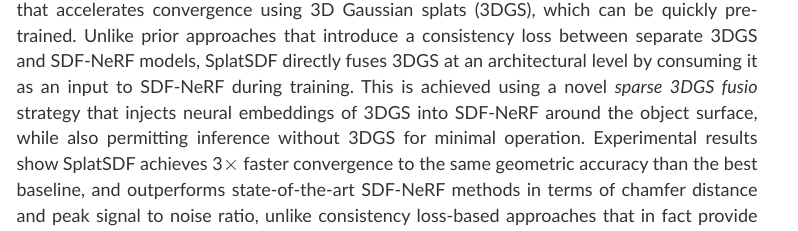
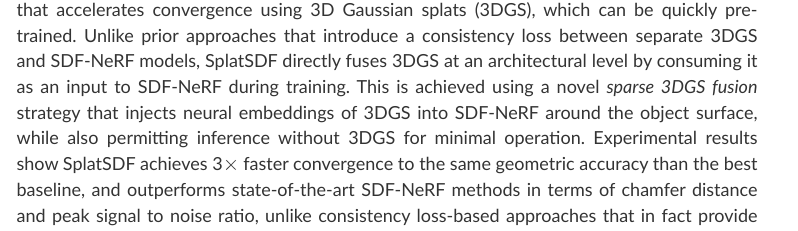
Before and after one commit to scientistrocknroll/splatsdf, a plain HTML site: page index.html in a window 1280 px wide. Shown: the part 430-661 px from the top of the page, 253-1051 px from the left. Drawn offline with nearby package versions, Linux system fonts and the light colour scheme; some packages are replaced by stand-ins of ours; a script that the page names is missing; some icons are missing; a web font is replaced by a local one.

Commit message:
Update index.html

```diff
--- a/index.html
+++ b/index.html
@@ -103,7 +103,7 @@
             We propose SplatSDF, a novel SDF-NeRF architecture that accelerates convergence using 3D Gaussian splats (3DGS), which can be quickly pre-trained.
           Unlike prior approaches that introduce a consistency loss between separate 3DGS and SDF-NeRF models,
             SplatSDF directly fuses 3DGS at an architectural level by consuming it as an input to SDF-NeRF during training.
-        This is achieved using a novel <em>sparse 3DGS fusio</em> strategy that injects neural embeddings of 3DGS into SDF-NeRF around the object surface,
+        This is achieved using a novel <em>sparse 3DGS fusion</em> strategy that injects neural embeddings of 3DGS into SDF-NeRF around the object surface,
             while also permitting inference without 3DGS for minimal operation.
             Experimental results show SplatSDF achieves 3$\times$ faster convergence to the same geometric accuracy than the best baseline,
             and outperforms state-of-the-art SDF-NeRF methods in terms of chamfer distance and peak signal to noise ratio,
```
